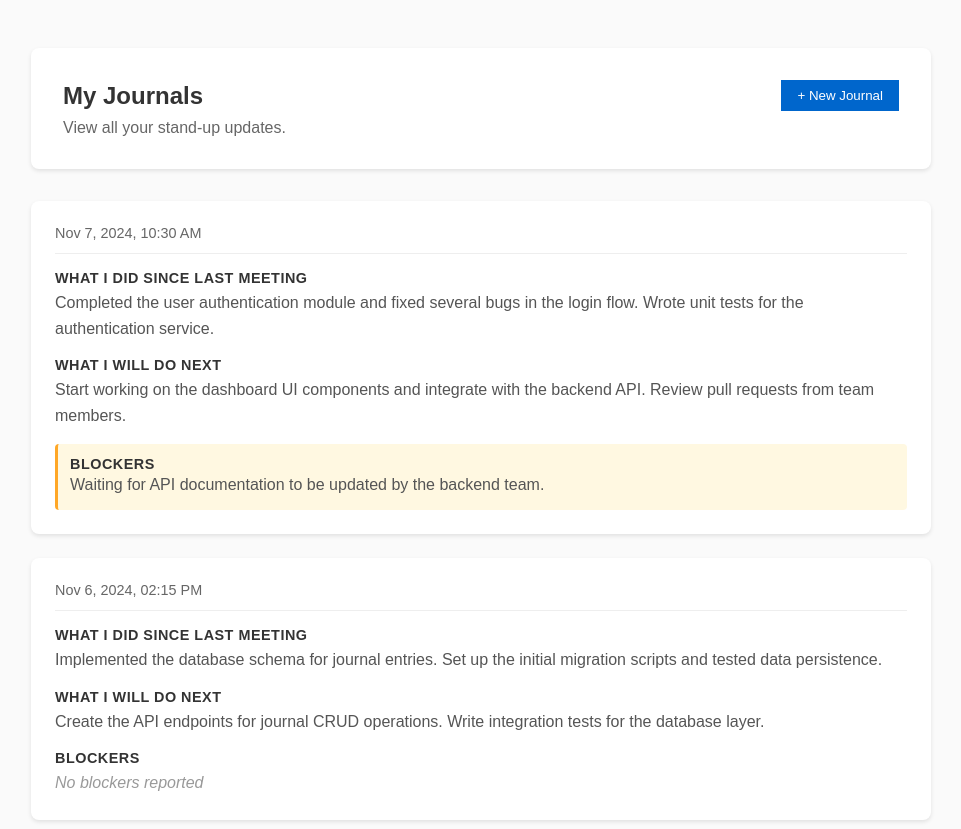
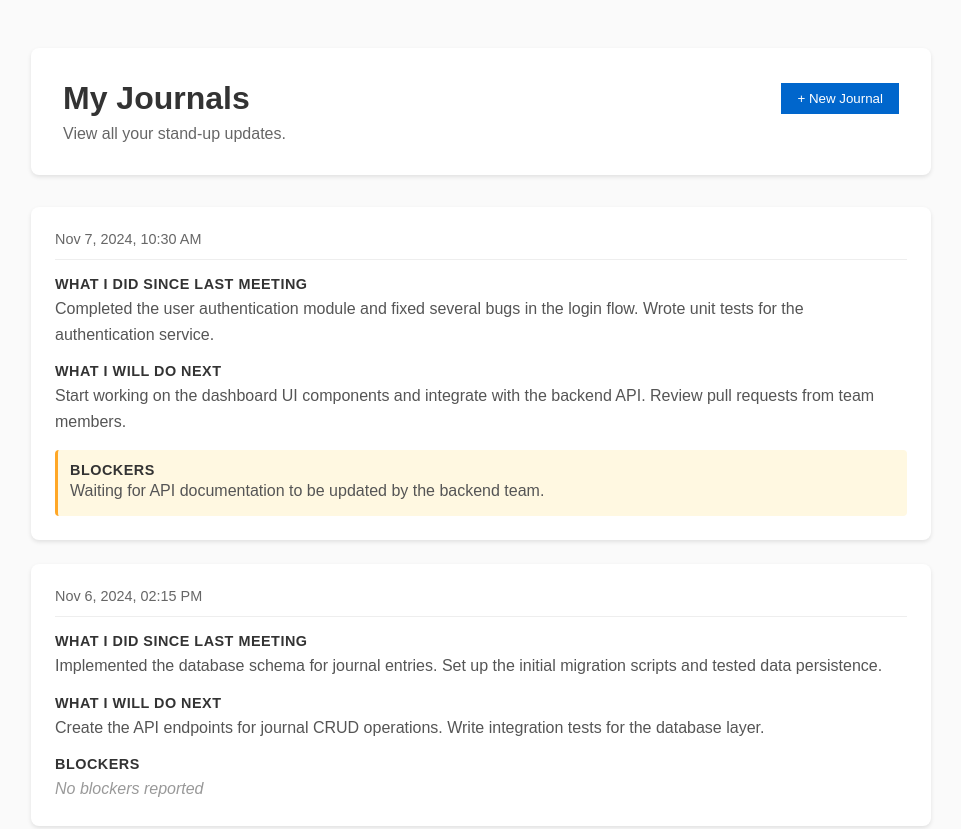
Before and after one commit to CSE210-fa25-team06/conductor-app, a website: page client/journal/journal_overview.html in a window 1280 px wide. Shown: the top 829 px of the page, without its empty margins (159-1120 px from the left). Drawn offline with Linux system fonts and the light colour scheme.

Commit message:
fix some htmlhint issues

```diff
--- a/client/journal/journal_overview.html
+++ b/client/journal/journal_overview.html
@@ -139,8 +139,8 @@
     <div class="journal-overview-container">
       <div class="page-header">
         <div class="header-top">
-          <h2 class="page-title">My Journals</h2>
-          <button class="button" id="createJournalBtn" onclick="window.location.href='journal_submission.html'">
+          <h1 class="page-title">My Journals</h1>
+          <button type="button" class="button" id="createJournalBtn" onclick="window.location.href='journal_submission.html'">
             + New Journal
           </button>
         </div>
```
Also changed, not shown: client/journal/journal_submission.html (+1 -1 lines).
